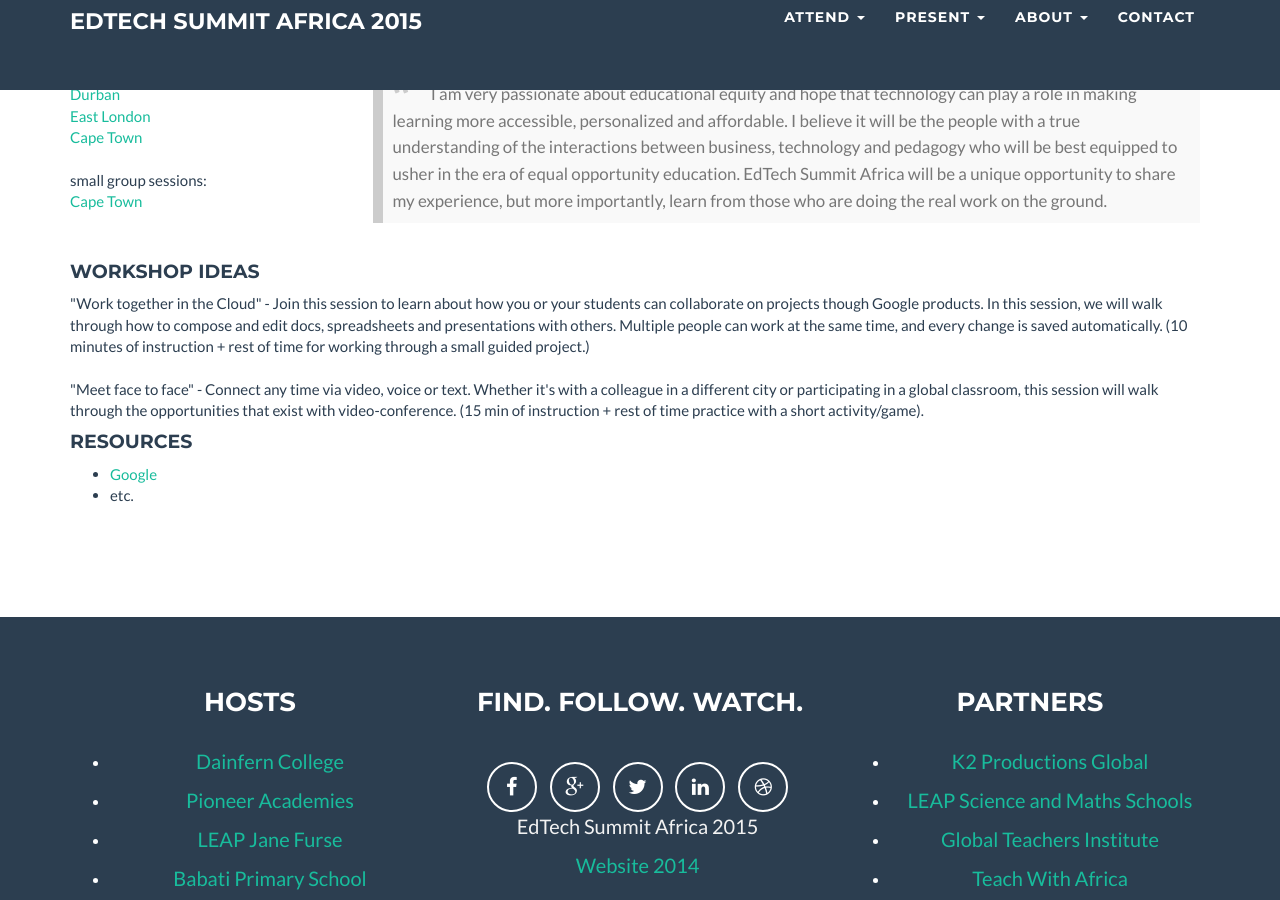
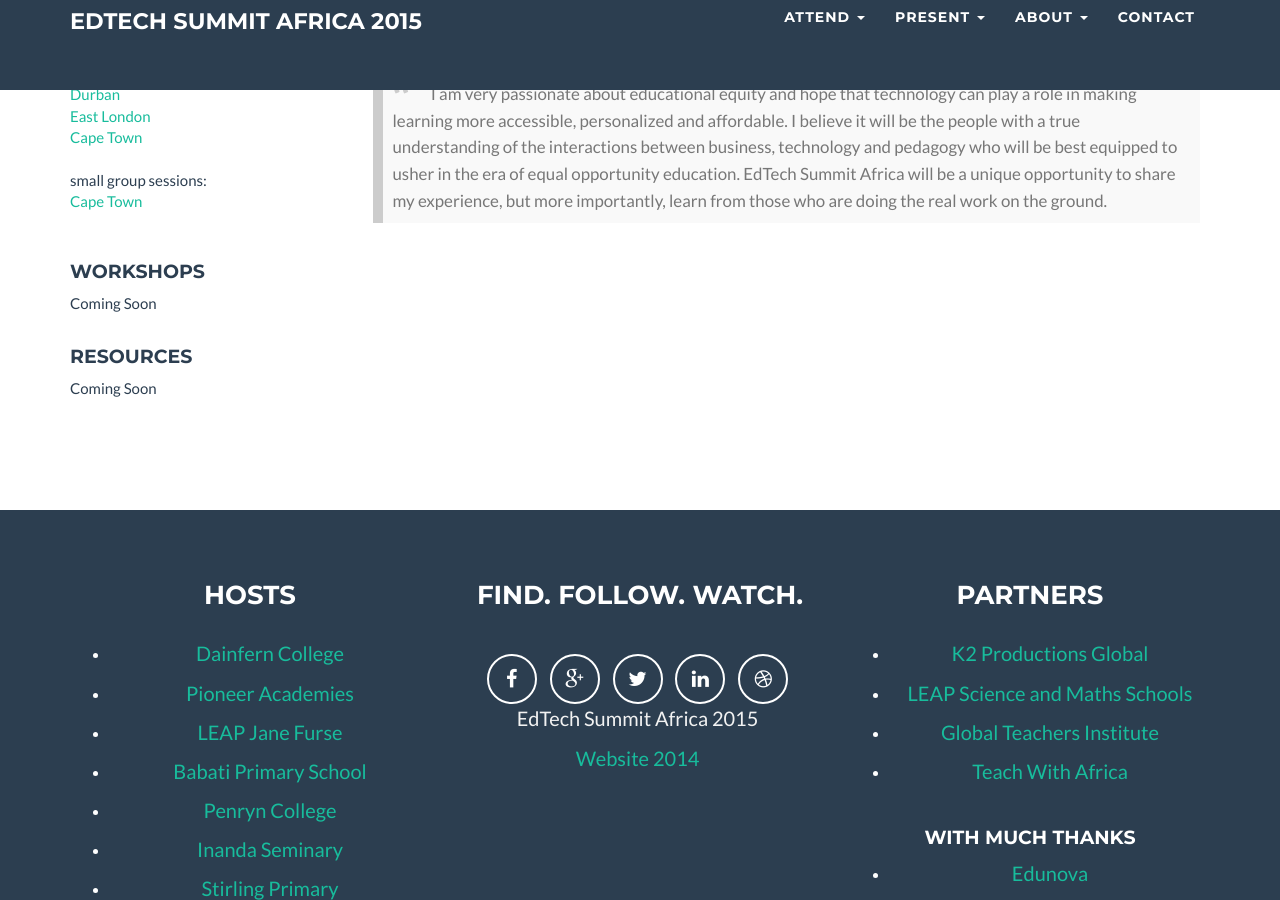
Before and after one commit to pagecrew/edtech-summit-2015, a Jekyll site: the page built from lisa_jiang.html, in a window 1280 px wide and 900 px high, scrolled down 392 px. Built offline with Jekyll 4.4.1, drawn with Linux system fonts in a browser that asks for light colours; nearby versions of some CDN libraries; Markdown is read by kramdown in place of the engine named in the settings.

Commit message:
lisa jiang change

```diff
--- a/lisa_jiang.html
+++ b/lisa_jiang.html
@@ -60,12 +60,12 @@
 
             <div class="row">
             	<div class="col-lg-12">
-            		<h4>Workshop Ideas</h4>
+            		<h4>Workshops</h4>
 
-            		"Work together in the Cloud" - Join this session to learn about how you or your students can collaborate on projects though Google products. In this session, we will walk through how to compose and edit docs, spreadsheets and presentations with others. Multiple people can work at the same time, and every change is saved automatically. (10 minutes of instruction + rest of time for working through a small guided project.)
+                    Coming Soon
                     </br>
                     </br>
-					"Meet face to face" - Connect any time via video, voice or text. Whether it's with a colleague in a different city or participating in a global classroom, this session will walk through the opportunities that exist with video-conference. (15 min of instruction + rest of time practice with a short activity/game).
+
 
                 </div>
             </div> <!-- end row -->
@@ -73,9 +73,11 @@
             <div class="row">
                 <div class="col-lg-12">
                     <h4>Resources</h4>
+
+                    Coming Soon
                     <ul>
-            			<li><a href="https://google.com">Google</a></li>
-            			<li>etc.</li>
+                        <!--<li><a href="https://google.com">Google</a></li>
+                        <li>etc.</li>-->
             		</ul>
 
             	</div>
```
Lines whose indentation alone changed are shown as unchanged.
